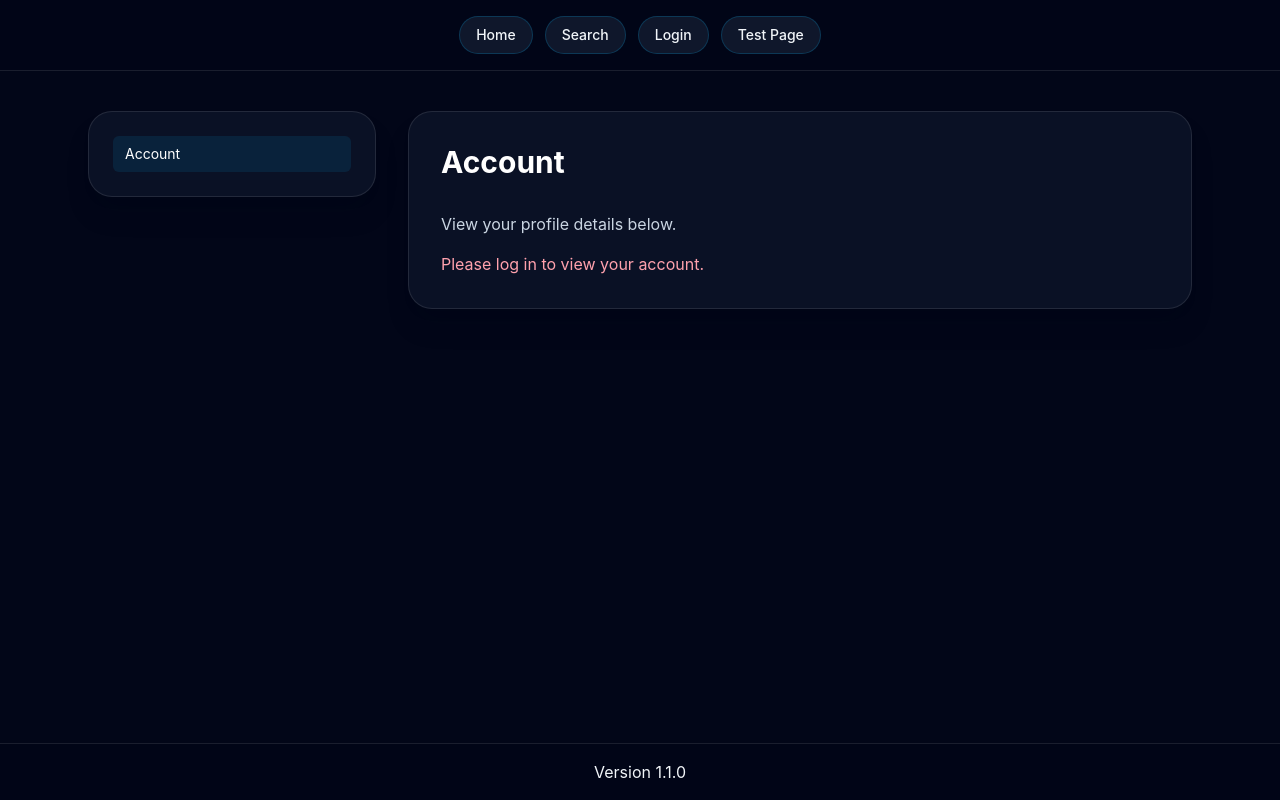
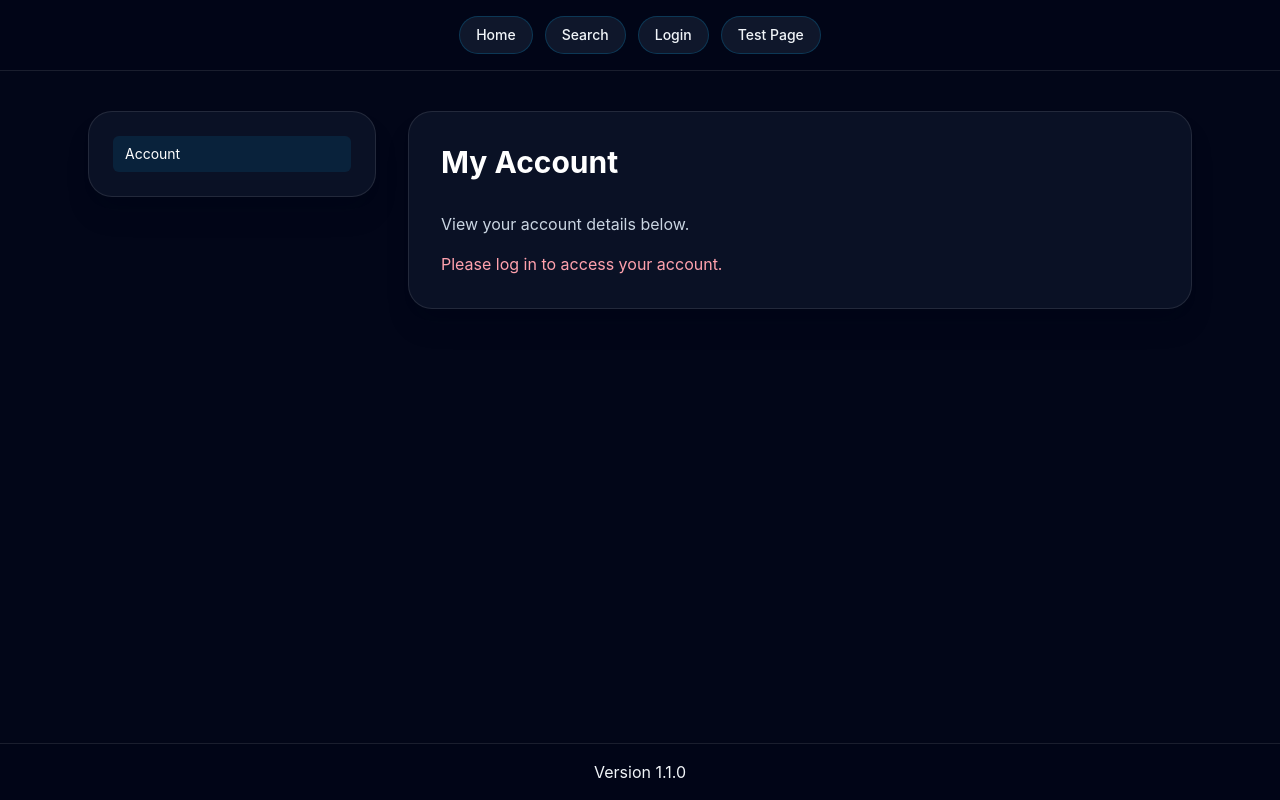
Before and after one commit to devpatel26/Library-Database, a React (Vite) app in the folder react/: page /account in a window 1280 px wide. Built offline with nearby package versions, Linux system fonts and the light colour scheme; no server answers.

Commit message:
Update Account.jsx

```diff
--- a/react/src/pages/Account.jsx
+++ b/react/src/pages/Account.jsx
@@ -59,7 +59,7 @@ export default function Account() {
     async function LoadAccount() {
       if (!currentUser) {
         setAccount(null);
-        setError("Please log in to view your account.");
+        setError("Please log in to access your account.");
         setLoading(false);
         return;
       }
@@ -75,7 +75,7 @@ export default function Account() {
       } catch (err) {
         if (isMounted) {
           setAccount(null);
-          setError(GetErrorMessage(err, "Failed to load account."));
+          setError(GetErrorMessage(err, "Failed to load account. Please try again."));
         }
       } finally {
         if (isMounted) {
@@ -114,13 +114,13 @@ export default function Account() {
         </nav>
       </aside>
       <main className="flex-1 space-y-8 rounded-3xl border border-white/10 bg-slate-900/70 p-8 shadow-xl shadow-slate-950/30">
-        <h1 className="text-3xl font-bold text-white">Account</h1>
+        <h1 className="text-3xl font-bold text-white">My Account</h1>
         {outlet ? (
           outlet
         ) : (
           <section className="space-y-4 text-slate-200">
             <p className="text-slate-300">
-              View your profile details below.
+              View your account details below.
               {isPatron ? " Use the account menu for fines, activity, loan history, and settings." : ""}
             </p>
 
```
